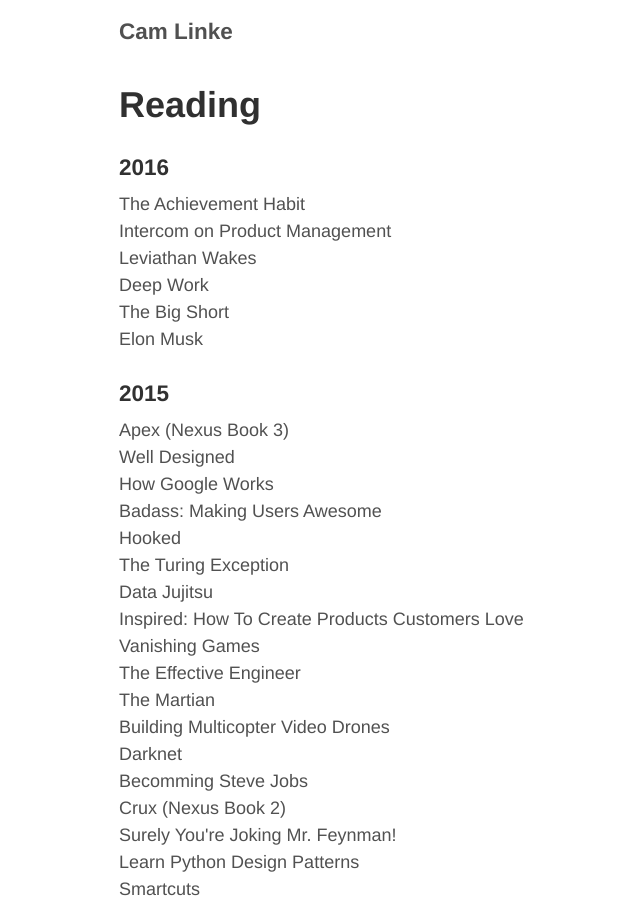
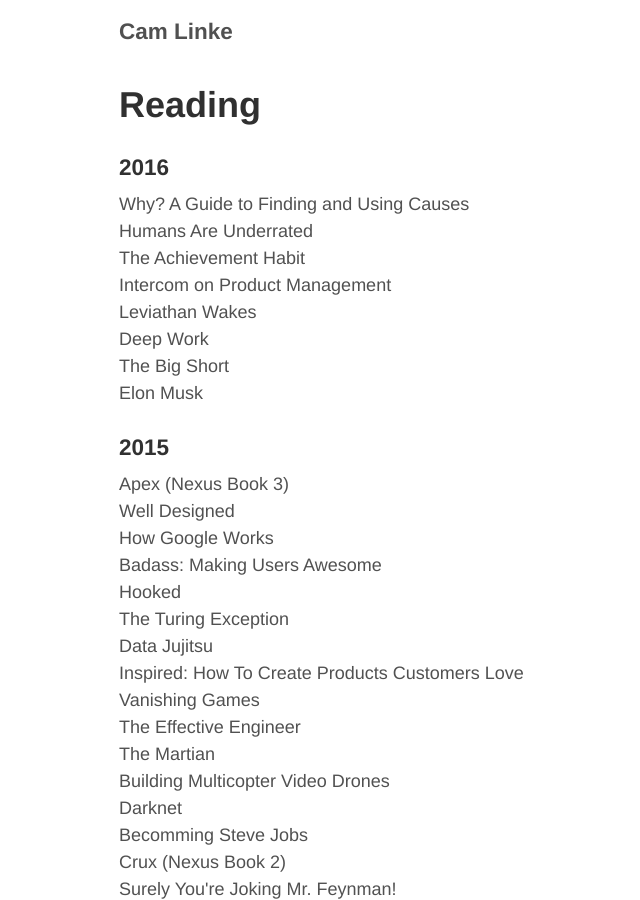
Before and after one commit to camlinke/camlinke.github.io, a Jekyll site: the page built from reading.md, in a window 1280 px wide and 900 px high. Shown: the whole window, without its empty margins (206-846 px from the left). Built offline with Jekyll 4.4.1, drawn with Linux system fonts in a browser that asks for light colours; nearby versions of some CDN libraries.

Commit message:
updated reading

```diff
--- a/reading.md
+++ b/reading.md
@@ -5,6 +5,8 @@
 
 <h3>2016</h3>
 <ul class="frontpage-list">
+    <li>Why? A Guide to Finding and Using Causes</li>
+    <li>Humans Are Underrated</li>
     <li>The Achievement Habit</li>
     <li>Intercom on Product Management</li>
     <li>Leviathan Wakes</li>
```
